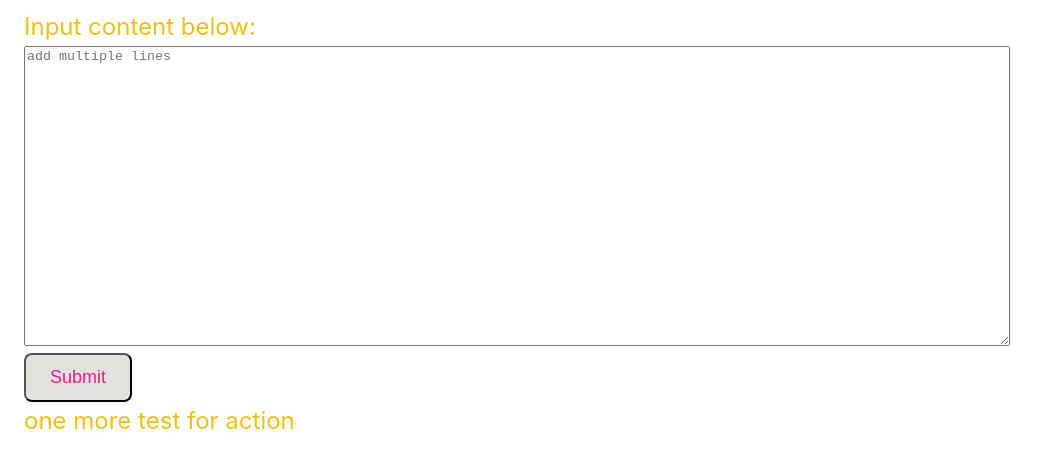
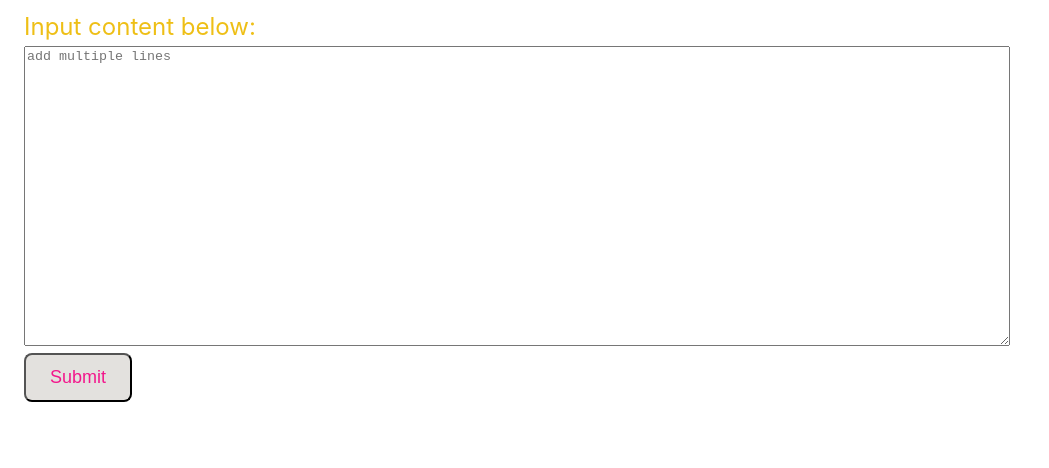
Before and after one commit to Yuzhiping00/finding-node-leaf, a Vue app: page / in a window 1280 px wide. Shown: the top 468 px of the page, without its empty margins (0-1049 px from the left). Built offline with nearby package versions, Linux system fonts and the light colour scheme.

Commit message:
removed test just added

```diff
--- a/src/components/FindNodes.vue
+++ b/src/components/FindNodes.vue
@@ -94,7 +94,6 @@ watch(methodText, (newContent)=>{
   <div v-if="leadingSpacesErrorMsg" class="error-style">
     {{ leadingSpacesErrorMsg }}
   </div>
-  <p>one more test for action</p>
 </template>
 
 <style scoped>
```
